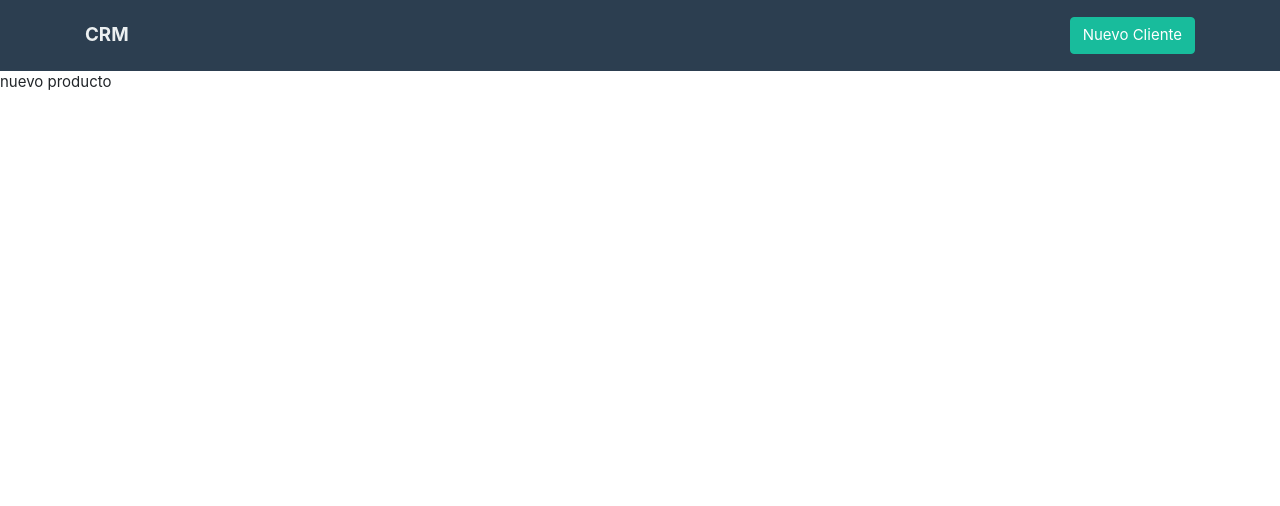
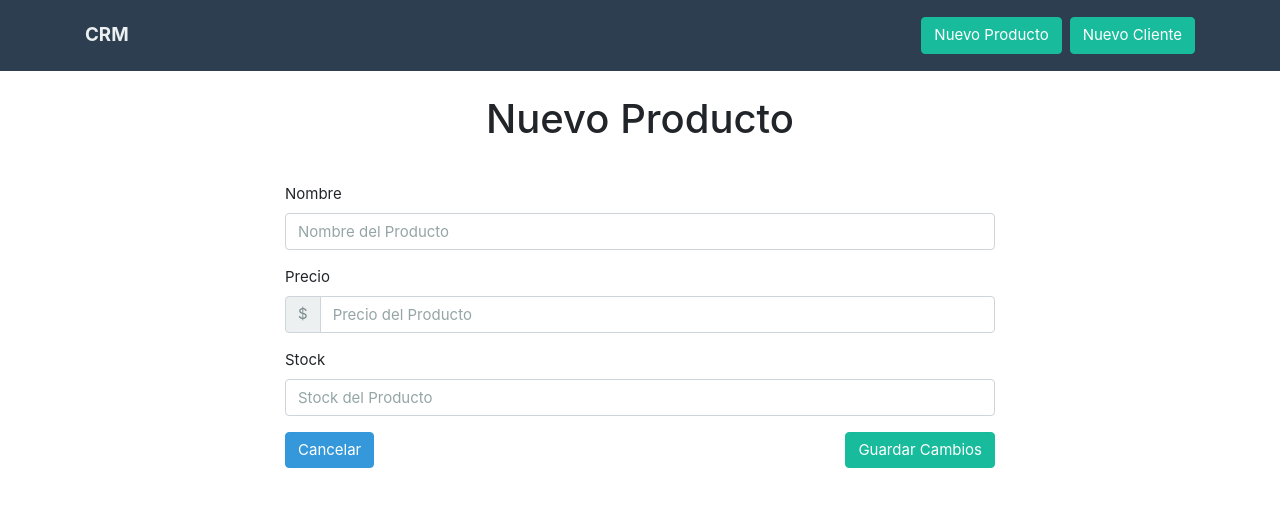
Before and after one commit to Byhako/graphQL-React, a React (Create React App) app in the folder client/: page /createProduct in a window 1280 px wide. Shown: the top 506 px of the page. Built offline with nearby package versions, Linux system fonts and the light colour scheme.

Commit message:
new product, list of products and delete product

```diff
--- a/client/src/AppRouter.tsx
+++ b/client/src/AppRouter.tsx
@@ -17,7 +17,7 @@ const AppRouter = () => (
       <Route exact path='/' component={Home} />
       <Route exact path='/createClient' component={NewClient} />
       <Route exact path='/editClient/:id' component={EditClient} />
-      <Route exact path='/product' component={Products} />
+      <Route exact path='/products' component={Products} />
       <Route exact path='/createProduct' component={NewProduct} />
       <Route exact path='/editProduct/:id' component={EditProduct} />
       <Route path='' component={NofoundPage} />
--- a/client/src/components/Layout/Header.tsx
+++ b/client/src/components/Layout/Header.tsx
@@ -15,7 +15,14 @@ const Header = () => (
       <div className='collapse navbar-collapse' id='navigation'>
         <ul className='navbar-nav ml-auto text-right'>
           <li className='nav-item active'>
-            <Link to='/createClient' className='btn btn-success'>Nuevo Cliente</Link>
+            <Link
+              to='/createProduct'
+              className='btn btn-success mr-2'
+            >Nuevo Producto</Link>
+            <Link
+              to='/createClient'
+              className='btn btn-success'
+            >Nuevo Cliente</Link>
           </li>
         </ul>
       </div>
--- a/client/src/components/client/Clients.tsx
+++ b/client/src/components/client/Clients.tsx
@@ -2,7 +2,7 @@ import React, { useState, Fragment } from 'react';
 import { Link } from 'react-router-dom';
 
 import { useQuery, useMutation } from '@apollo/react-hooks';
-import { CLIENTS_QUERY } from '../../queries';
+import { GET_CLIENTS } from '../../queries';
 import { DELETE_CLIENT } from '../../mutations';
 
 import Pager from '../Layout/Pager';
@@ -18,7 +18,7 @@ const Clients = () => {
   })
   const offset = pagination.limit * pagination.page;
   // pollInterval={1000}
-  const { loading, error, data, refetch } = useQuery(CLIENTS_QUERY, {
+  const { loading, error, data, refetch } = useQuery(GET_CLIENTS, {
     fetchPolicy: "network-only",
     variables: { limit: pagination.limit, offset }
   });
@@ -48,10 +48,10 @@ const Clients = () => {
               {`${item.name} ${item.surname} - ${item.company}`}
               <small>{item.type}</small>
               </div>
+
               <div className='col-4 d-flex justify-content-end'>
                 <button
                   className='btn btn-danger d-block d-md-inline-block btn-sm'
-                // onClick={() => handleDeleteClient(item.id)}
                   onClick={() => {
                     if (window.confirm(`Deseas borrar a ${item.name} ${item.surname}?`)) {
                       deleteClient({ variables: { id: item.id } })
--- a/client/src/components/client/EditClient.tsx
+++ b/client/src/components/client/EditClient.tsx
@@ -2,7 +2,7 @@ import React, { useState, useEffect } from 'react';
 import { Link } from 'react-router-dom';
 
 import { useQuery, useMutation } from '@apollo/react-hooks';
-import { CLIENT_QUERY } from '../../queries';
+import { GET_CLIENT } from '../../queries';
 
 import { UPDATE_CLIENT } from '../../mutations';
 
@@ -30,7 +30,7 @@ const EditClient = (props) => {
   const [err, setErr] = useState<boolean>(false);
   const [messageModal, setMessageModal] = useState<string>('');
 
-  const { loading, error, data } = useQuery(CLIENT_QUERY, {
+  const { loading, error, data } = useQuery(GET_CLIENT, {
     fetchPolicy: "network-only",
     variables: { id }
   });
--- a/client/src/components/product/NewProduct.tsx
+++ b/client/src/components/product/NewProduct.tsx
@@ -1,9 +1,158 @@
-import React from 'react';
+import React, { useState, useEffect } from 'react';
+import { Link } from 'react-router-dom';
+
+import { useMutation } from '@apollo/react-hooks';
+import { NEW_PRODUCT } from '../../mutations';
 
 const NewProduct = () => {
+  interface State {
+    name: string,
+    price: number,
+    company: number,
+  };
+  const [state, setState] = useState<State>({
+    name: '',
+    price: '',
+    stock: ''
+  });
+  const [error, setError] = useState<string>('');
+  const [messageModal, setMessageModal] = useState<string>('');
+
+  const [createProduct] = useMutation(NEW_PRODUCT,{
+    onCompleted: () => setMessageModal(`Producto ${state.name} creado.`),
+    onError: (error) => {console.log(error); setMessageModal('Error. Producto no creado.')}
+  });
+
+  useEffect(() => {
+    if (error) {
+      setTimeout(() => {
+        setError(false);
+      }, 2000);
+    }
+  }, [error]);
+
+  const closeModal = () => {
+    setMessageModal('');
+    setState({
+      name: '',
+      price: '',
+      stock: ''
+    });
+  };
+
+  const handleCreateProduct = (e, createProduct) => {
+    e.preventDefault();
+    let isError: boolean = false;
+    if (state.price < 0) {
+      isError = true;
+      setError('El precio no puede ser negativo.')
+    }
+    if (state.stock < 1) {
+      isError = true;
+      setError('El stock debe ser mayor a 0.')
+    }
+    if (!isError) {
+      const input: object = { ...state }
+      createProduct({ variables: { input } })
+    }
+  };
+
   return (
-    <div>
-      nuevo producto
+    <div
+      className="container d-flex align-items-center"
+      style={{ flexDirection: 'column' }}
+    >
+      <h2 className='text-center mt-4 mb-4'>Nuevo Producto</h2>
+      {error && (
+        <h5 className='alert alert-danger p-3 w-100 text-center'>{error}</h5>
+      )}
+
+      <form
+        className='col-8 m-3'
+        onSubmit={e => handleCreateProduct(e, createProduct)}
+      >
+        <div className="form-row">
+          <div className="form-group col-12">
+            <label htmlFor="name">Nombre</label>
+            <input
+              type="text"
+              id='name'
+              required
+              className='form-control'
+              placeholder='Nombre del Producto'
+              value={state.name}
+              onChange={e => setState({ ...state, name: e.target.value })}
+            />
+          </div>
+        </div>
+        <div className="form-row">
+          <div className="form-group col-12">
+            <label htmlFor="price">Precio</label>
+            <div className="input-group">
+              <div className="input-group-prepend">
+                <div className="input-group-text">$</div>
+              </div>
+              <input
+                type="number"
+                id='price'
+                required
+                className='form-control'
+                placeholder='Precio del Producto'
+                value={state.price}
+                onChange={e => setState({ ...state, price: +e.target.value })}
+              />
+            </div>
+          </div>
+        </div>
+        <div className="form-row">
+          <div className="form-group col-12">
+            <label htmlFor="stock">Stock</label>
+            <input
+              type="number"
+              id='stock'
+              required
+              className='form-control'
+              placeholder='Stock del Producto'
+              value={state.stock}
+              onChange={e => setState({ ...state, stock: +e.target.value })}
+            />
+          </div>
+        </div>
+
+        <Link to='/'>
+          <button
+            type='button'
+            className='btn btn-info float-left'
+          >Cancelar</button>
+        </Link>
+        <button type='submit' className='btn btn-success float-right'>Guardar Cambios</button>
+      </form>
+
+      {/* Modal */}
+      <div
+        className="modal"
+        role="dialog"
+        style={{ display: `${messageModal === '' ? 'none' : 'block'}`, opacity: '1',backgroundColor: '#4a4a4945'}}
+      >
+        <div className="modal-dialog" role="document">
+          <div className="modal-content">
+            <div className="modal-body">
+              <p style={{ margin: '5px' }}>{messageModal}</p>
+            </div>
+            <div className="modal-footer">
+              <button
+                type="button"
+                className="btn btn-secondary"
+                data-dismiss="modal"
+                onClick={closeModal}
+              >Cerrar</button>
+              <Link to='/products'>
+                <button type="button" className="btn btn-primary">Ir a Lista de Productos</button>
+              </Link>
+            </div>
+          </div>
+        </div>
+      </div>
     </div>
   )
 };
--- a/client/src/components/product/Products.tsx
+++ b/client/src/components/product/Products.tsx
@@ -1,11 +1,96 @@
-import React from 'react';
+import React, { useState, Fragment } from 'react';
+import { Link } from 'react-router-dom';
+
+import { useQuery, useMutation } from '@apollo/react-hooks';
+import { GET_PRODUCTS } from '../../queries';
+import { DELETE_PRODUCT } from '../../mutations';
+
+import Pager from '../Layout/Pager';
 
 const Product = () => {
+  interface Pagination {
+    limit: number,
+    page: number,
+  }
+  const [pagination, setPagination] = useState<Pagination>({
+    limit: 5,
+    page: 0,
+  })
+  const offset = pagination.limit * pagination.page;
+  // pollInterval={1000}
+  const { loading, error, data, refetch } = useQuery(GET_PRODUCTS, {
+    fetchPolicy: "network-only",
+    variables: { limit: pagination.limit, offset }
+  });
+
+  const [deleteProduct] = useMutation(DELETE_PRODUCT,{
+    onCompleted: () => refetch(),
+    onError: (error) => console.log(error)
+  });
+
+  const changePage = (change: number) => {
+    let { page } = pagination;
+    page = page + change;
+    setPagination({ ...pagination, page });
+  }
+
+  if (loading) return <p>Cargando...</p>;
+  if (error) return <p>{`Error Server: ${error.message}`}</p>;
+
   return (
-    <div>
-      producto
-    </div>
-  )
+    <Fragment>
+      <h2 className='text-center mt-4'>Lista de Productos</h2>
+      <ul className='list-group mt-4'>
+        <li className='list-group-item'>
+          <div className='row justify-content-between align-items-center'>
+            <div className='col-4 d-flex justify-content-between align-items-center'>
+              <strong>Producto</strong>
+            </div>
+            <div className='col-2 d-flex justify-content-between align-items-center'>
+              <strong>Precio</strong>
+            </div>
+            <div className='col-2 d-flex justify-content-between align-items-center'>
+              <strong>Stock</strong>
+            </div>
+
+            <div className='col-4 d-flex justify-content-end' />
+          </div>
+        </li>
+        {data.getProducts.map((item: any) => (
+          <li key={item.id} className='list-group-item'>
+            <div className='row justify-content-between align-items-center'>
+              <div className='col-4 d-flex justify-content-between align-items-center'>
+                {`${item.name}`}
+              </div>
+              <div className='col-2 d-flex justify-content-between align-items-center'>
+                {`$ ${item.price}`}
+              </div>
+              <div className='col-2 d-flex justify-content-between align-items-center'>
+                {`${item.stock}`}
+              </div>
+
+              <div className='col-4 d-flex justify-content-end'>
+                <button
+                  className='btn btn-danger d-block d-md-inline-block btn-sm'
+                  onClick={() => {
+                    if (window.confirm(`Deseas borrar ${item.name}?`)) {
+                      deleteProduct({ variables: { id: item.id } })
+                    }
+                  }}
+                >Borrar</button>
+                <Link to={`/editProduct/${item.id}`} className='btn btn-success d-block d-md-inline-block ml-5 btn-sm'>Editar</Link>
+              </div>
+            </div>
+          </li>
+        ))}
+      </ul>
+      <Pager
+        pagination={pagination}
+        numberClients={data.numberProducts}
+        changePage={changePage}
+      />
+    </Fragment>
+  );
 };
 
 export default Product;
--- a/client/src/mutations/index.tsx
+++ b/client/src/mutations/index.tsx
@@ -23,3 +23,25 @@ export const DELETE_CLIENT = gql`
     deleteClient(id: $id)
   }
 `;
+
+export const NEW_PRODUCT = gql`
+  mutation createProduct($input: ProductInput) {
+    createProduct(input: $input) {
+      name
+    }
+  }
+`;
+
+export const UPDATE_PRODUCT = gql`
+  mutation updateProduct($input: ProductInput) {
+    updateProduct(input: $input) {
+      name
+    }
+  }
+`;
+
+export const DELETE_PRODUCT = gql`
+  mutation deleteProduct($id: ID) {
+    deleteProduct(id: $id)
+  }
+`;
```
Also changed, not shown: client/src/queries/index.ts (+24 -2 lines), 2 other files (tests, documents, lock files or other folders). Lines whose indentation alone changed are shown as unchanged.
